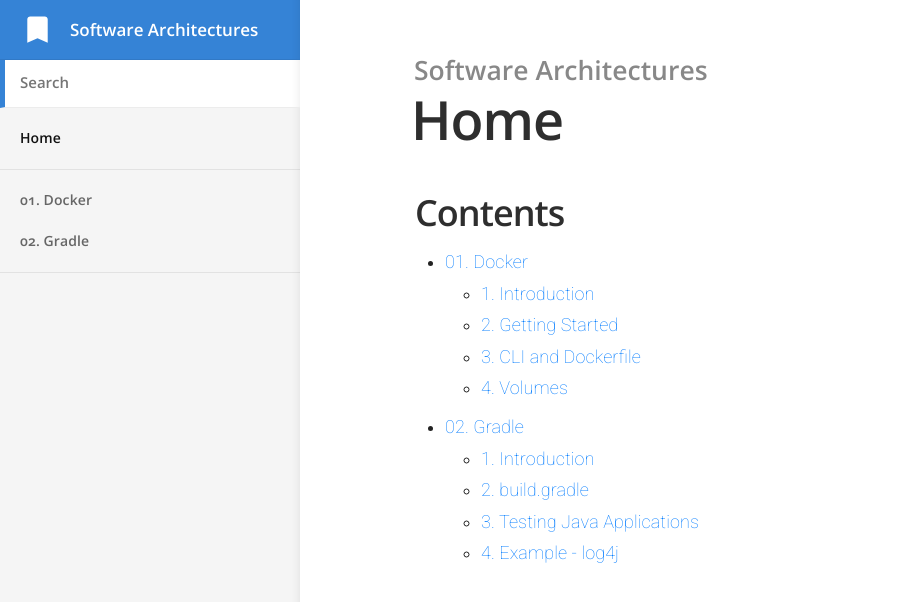
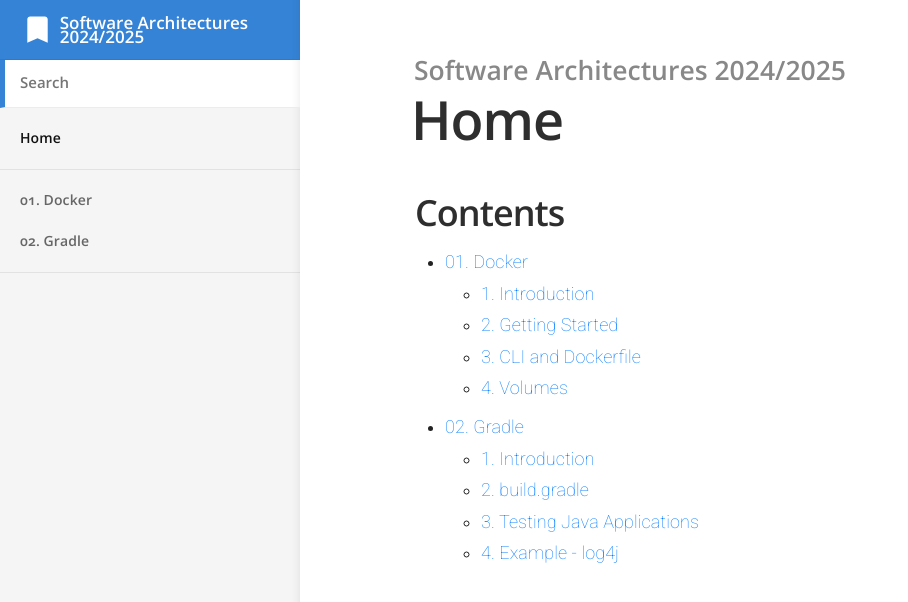
Before and after one commit to UniVE-SSV/SoftwareArchitectures24, a Jekyll site: the page built from index.md, in a window 1280 px wide. Shown: the top 602 px of the page, without its empty margins (0-908 px from the left). Built offline with Jekyll 4.4.1, drawn with Linux system fonts in a browser that asks for light colours.

Commit message:
Change title

```diff
--- a/_config.yml
+++ b/_config.yml
@@ -1,7 +1,7 @@
 # ----
 # Site
 
-title: Software Architectures
+title: Software Architectures 2024/2025
 show_full_navigation: false
 
 # Values for the jekyll-seo-tag gem (https://github.com/jekyll/jekyll-seo-tag)
```
